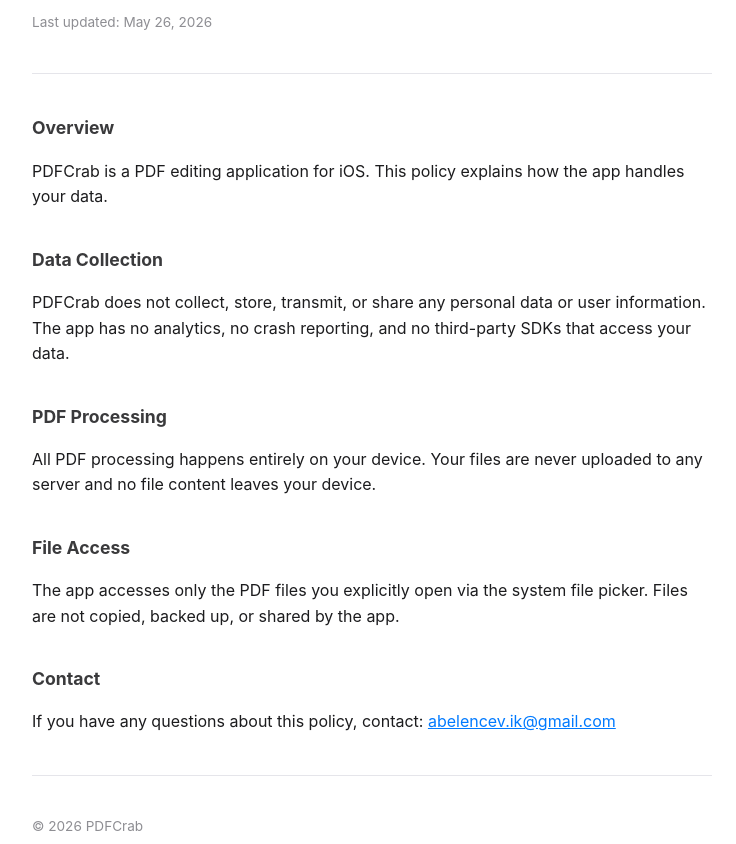
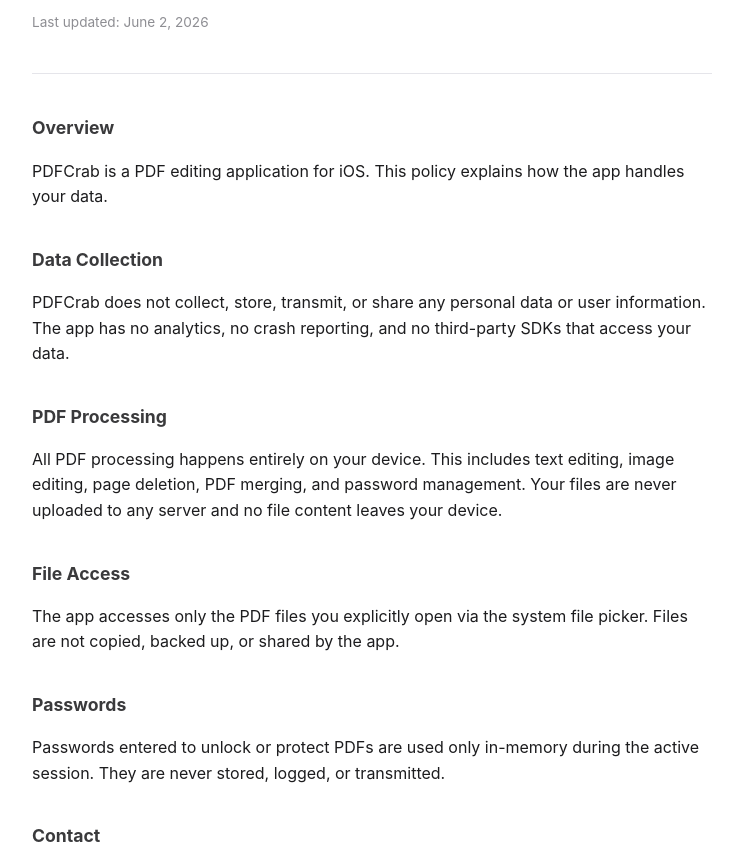
Before and after one commit to SatoDeNoor/pdfcrab, a plain HTML site: page privacy-policy.html in a window 1280 px wide. Shown: the part 131-975 px from the top of the page, without its empty margins (268-1004 px from the left). Drawn offline with Linux system fonts and the light colour scheme.

Commit message:
Update privacy-policy.html

```diff
--- a/privacy-policy.html
+++ b/privacy-policy.html
@@ -18,7 +18,7 @@
 
   <h1>Privacy Policy</h1>
   <p class="subtitle">PDFCrab</p>
-  <p class="updated">Last updated: May 26, 2026</p>
+  <p class="updated">Last updated: June 2, 2026</p>
 
   <hr>
 
@@ -29,16 +29,19 @@
   <p>PDFCrab does not collect, store, transmit, or share any personal data or user information. The app has no analytics, no crash reporting, and no third-party SDKs that access your data.</p>
 
   <h2>PDF Processing</h2>
-  <p>All PDF processing happens entirely on your device. Your files are never uploaded to any server and no file content leaves your device.</p>
+  <p>All PDF processing happens entirely on your device. This includes text editing, image editing, page deletion, PDF merging, and password management. Your files are never uploaded to any server and no file content leaves your device.</p>
 
   <h2>File Access</h2>
   <p>The app accesses only the PDF files you explicitly open via the system file picker. Files are not copied, backed up, or shared by the app.</p>
+
+  <h2>Passwords</h2>
+  <p>Passwords entered to unlock or protect PDFs are used only in-memory during the active session. They are never stored, logged, or transmitted.</p>
 
   <h2>Contact</h2>
   <p>If you have any questions about this policy, contact: <a href="mailto:abelencev.ik@gmail.com">abelencev.ik@gmail.com</a></p>
 
   <hr>
-  <p style="font-size:0.85rem; color:#8e8e93;">© 2026 PDFCrab</p>
+  <p style="font-size:0.85rem; color:#8e8e93;">© 2026 Illia Abielientsev</p>
 
 </body>
 </html>
```
